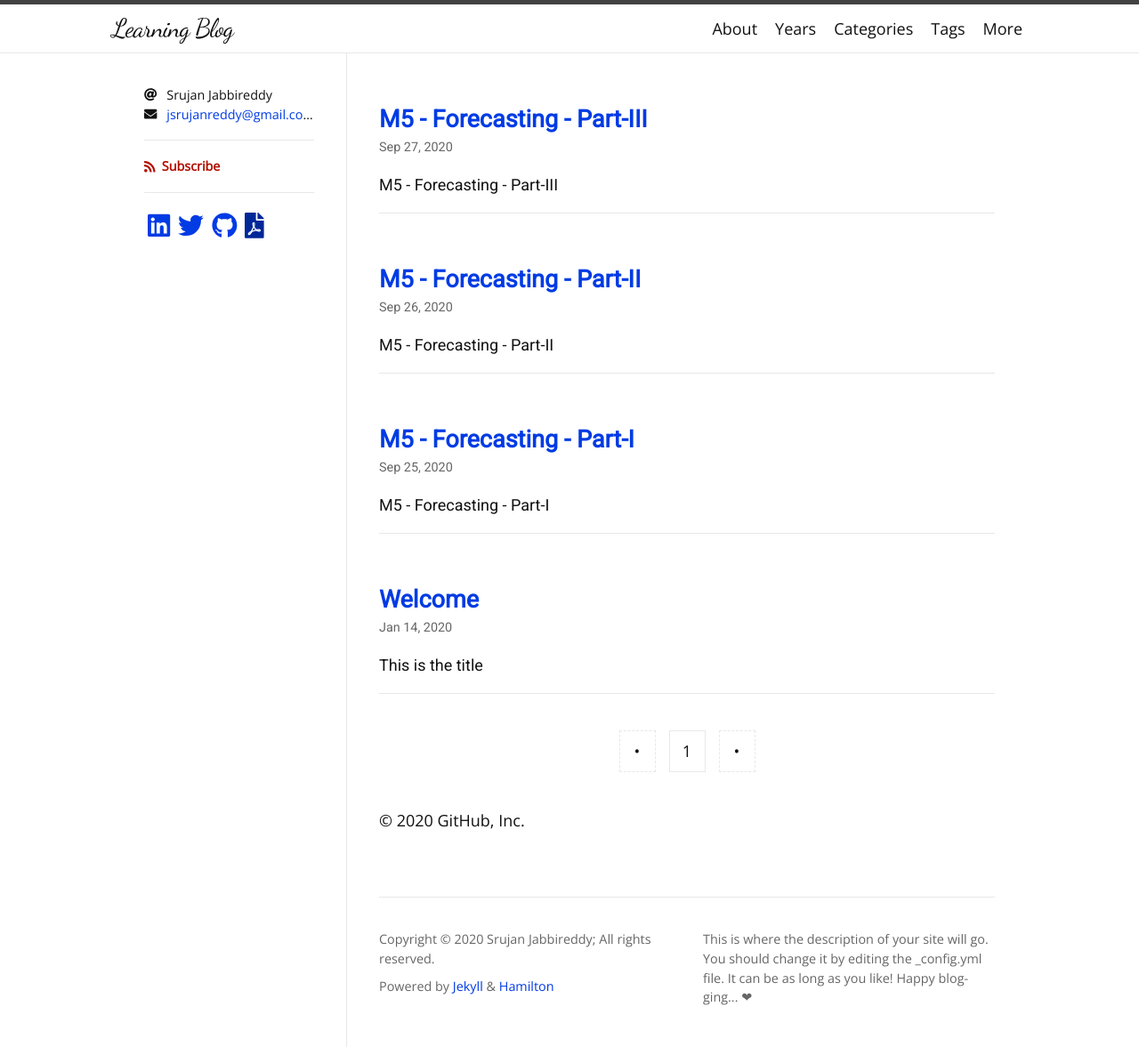
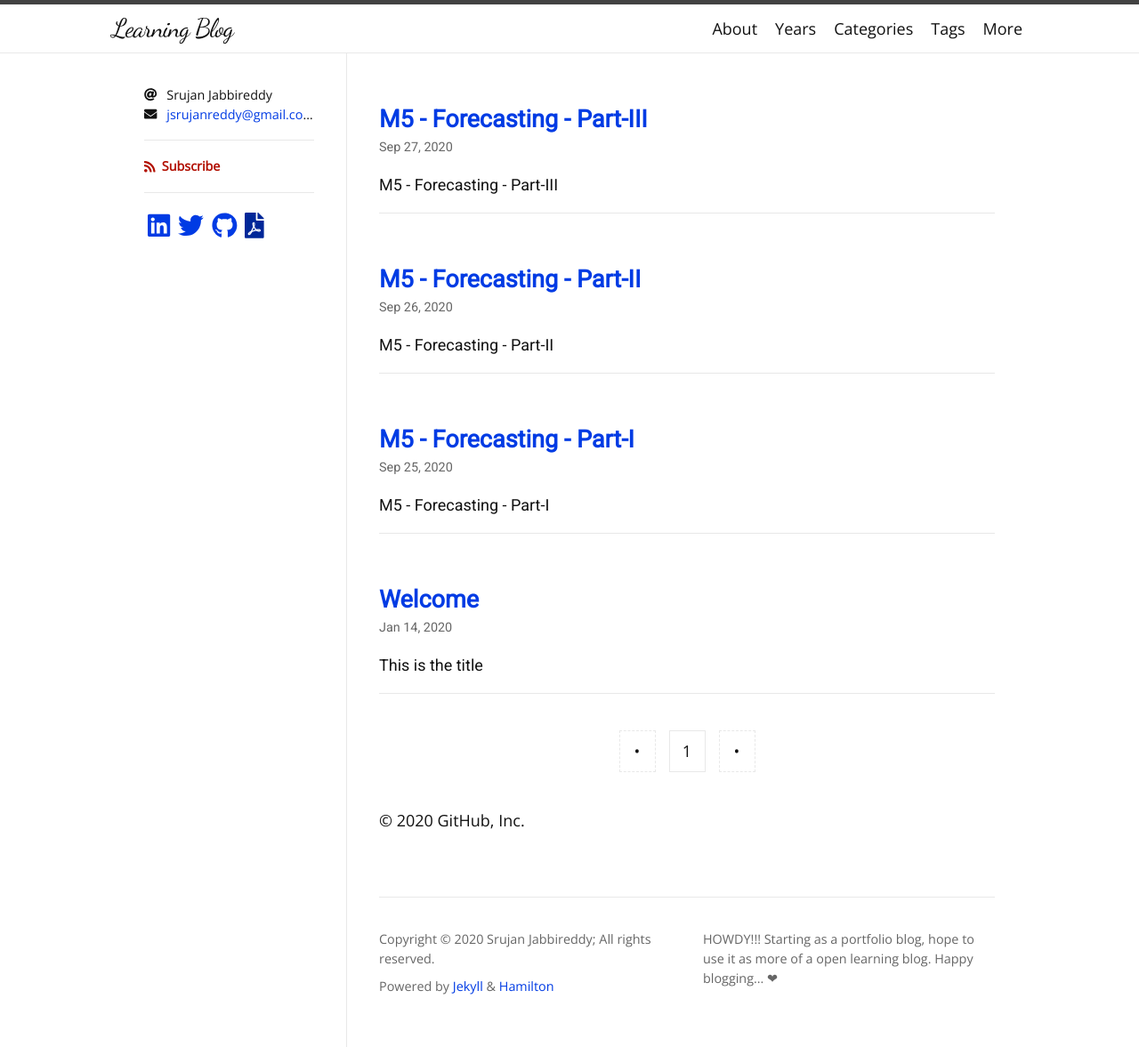
Before and after one commit to srujanreddyj/blog, a Jekyll site: the page built from index.html, in a window 1280 px wide. Shown: the whole page at 89% size. Built offline with Jekyll 4.4.1, drawn with Linux system fonts in a browser that asks for light colours; nearby versions of some CDN libraries; some web fonts are replaced; the list of posts is cut into pages by our own code.

Commit message:
Update _config.yml

```diff
--- a/_config.yml
+++ b/_config.yml
@@ -7,7 +7,7 @@
 # https://learnxinyminutes.com/docs/yaml/
 
 title: Learning Blog
-description: This is where the description of your site will go. You should change it by editing the _config.yml file. It can be as long as you like! Happy blogging... ❤
+description: HOWDY!!! Starting as a portfolio blog, hope to use it as more of a open learning blog. Happy blogging... ❤
 github_username: srujanreddyj
 
 author: Srujan Jabbireddy
```
